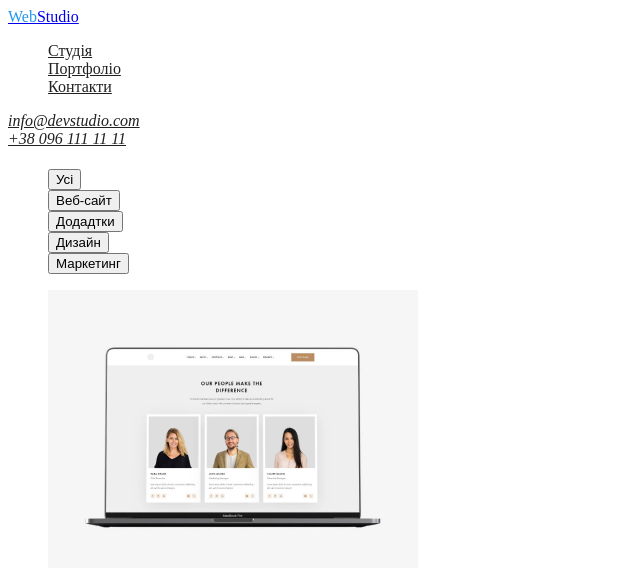
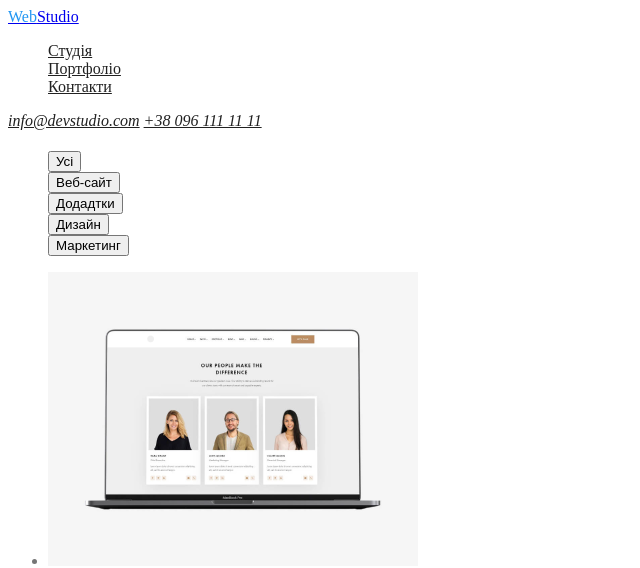
Before and after one commit to ZuraKa228/ZuraDura, a plain HTML site: page portfolio.html in a window 1280 px wide. Shown: the top 568 px of the page, without its empty margins (0-640 px from the left). Drawn offline with Linux system fonts and the light colour scheme.

Commit message:
Исправлена ошибка
В навигации тег address содержал элемент li. Валидатор ошибок не выявил.

```diff
--- a/portfolio.html
+++ b/portfolio.html
@@ -18,8 +18,8 @@
             </ul>
 
             <address class="header-link listoff">
-                <li><a href="mailto:info@devstudio.com" class="link">info@devstudio.com</a></li>
-                <li><a href="telto:+380961111111" class="link">+38 096 111 11 11</a></li>
+                <a href="mailto:info@devstudio.com" class="link">info@devstudio.com</a>
+                <a href="telto:+380961111111" class="link">+38 096 111 11 11</a>
             </address>
         </nav>
     </header>
```
